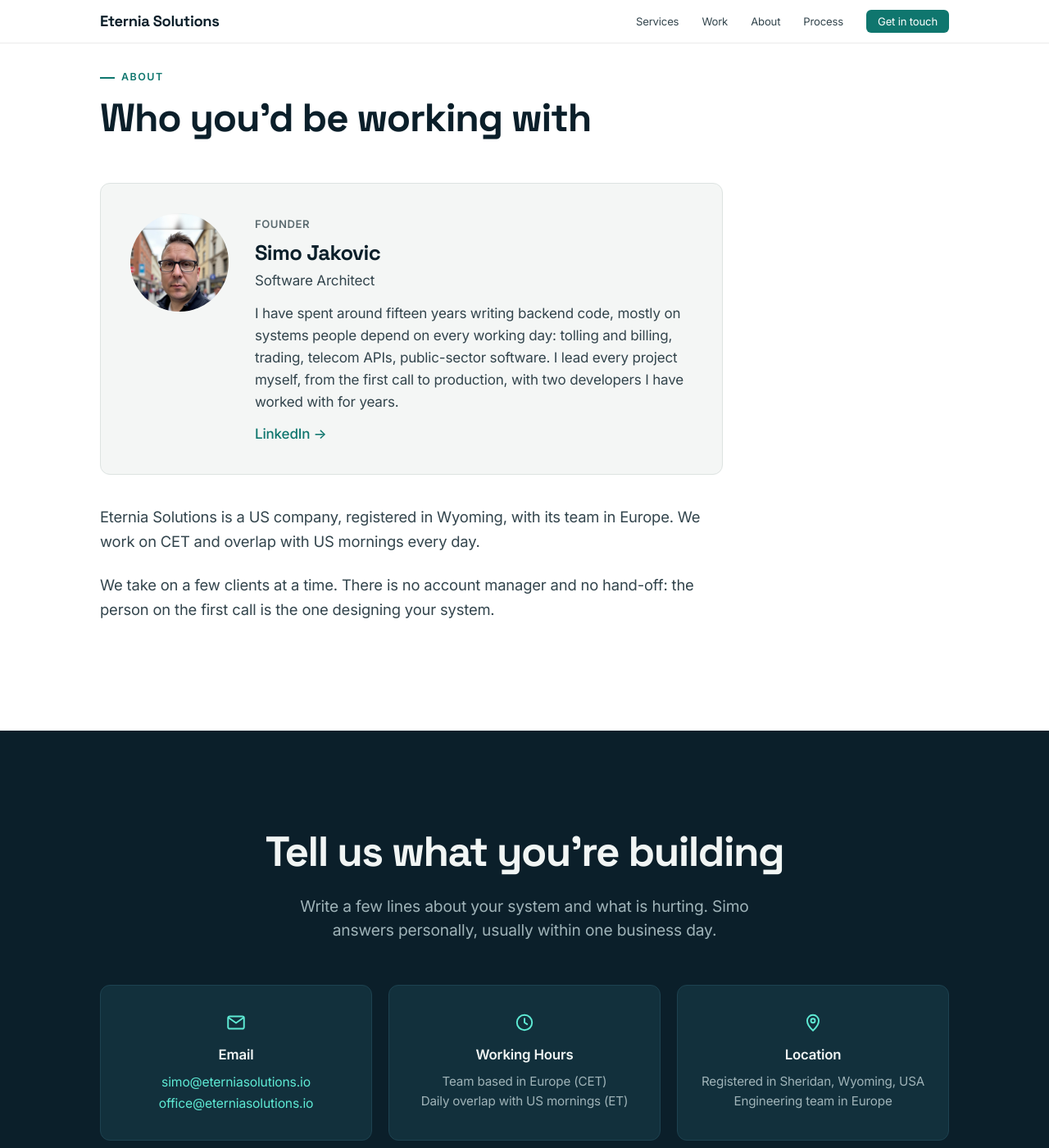
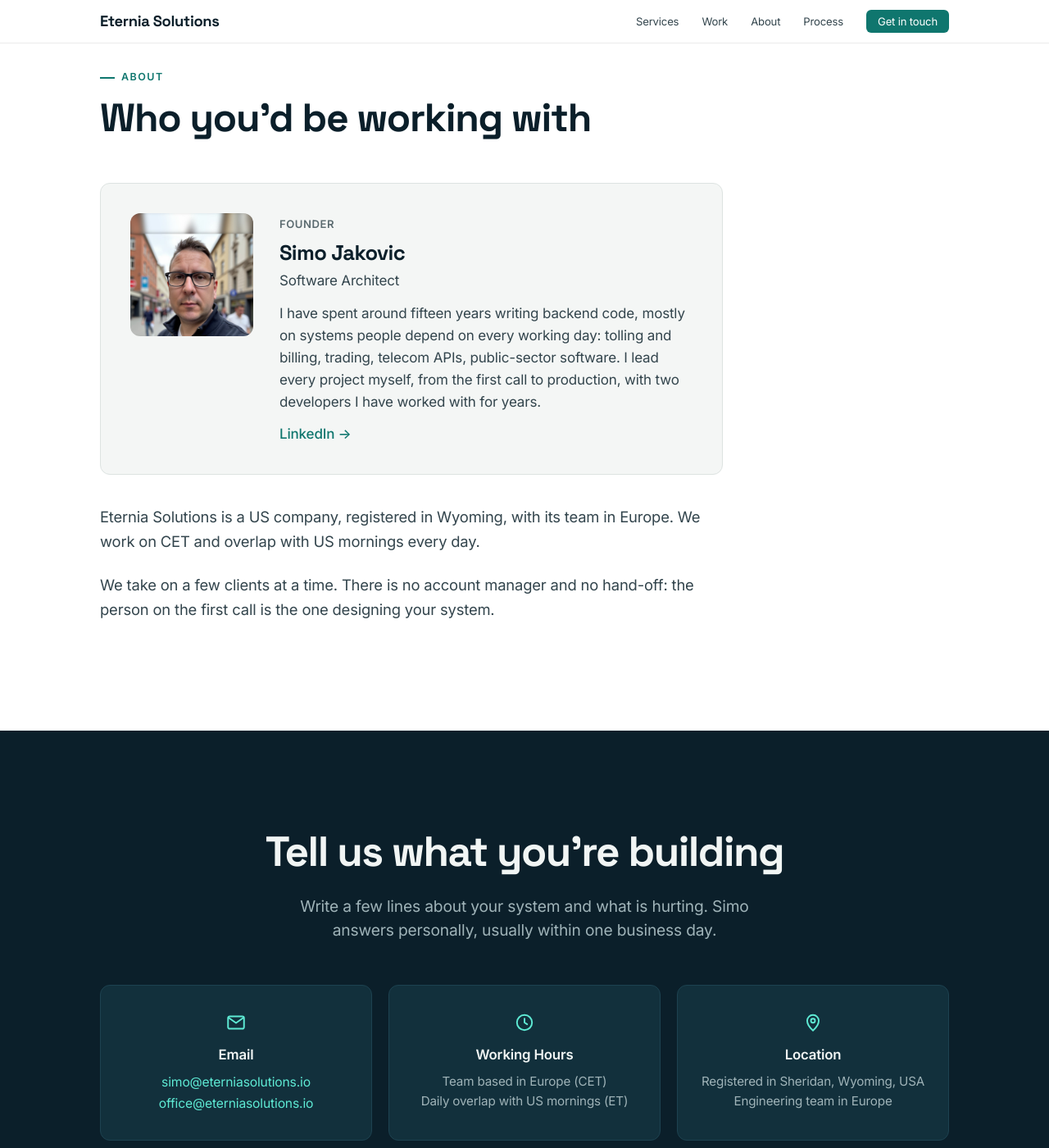
Before and after one commit to sjakovic/sjakovic.github.io, a Jekyll site: the page built from index.md, in a window 1280 px wide and 1400 px high, scrolled down 2763 px. Shown: the whole window at 82% size. Built offline with Jekyll 4.4.1, drawn with Linux system fonts in a browser that asks for light colours.

Commit message:
Add files via upload

```diff
--- a/assets/css/site.css
+++ b/assets/css/site.css
@@ -93,7 +93,7 @@ img { max-width: 100%; display: block; }
 .about-content p { font-size: 1.15rem; color: var(--text-2); line-height: 1.65; margin-bottom: 22px; }
 .about-content p:first-of-type { font-size: 1.4rem; color: var(--text); font-weight: 600; letter-spacing: -0.02em; line-height: 1.4; }
 .founder-card { max-width: 760px; margin: 48px auto 0; display: flex; gap: 32px; align-items: flex-start; background: var(--bg-alt); border: 1px solid var(--line); border-radius: var(--radius); padding: 36px; }
-.founder-photo { width: 120px; height: 120px; border-radius: 50%; object-fit: cover; flex-shrink: 0; }
+.founder-photo { width: 150px; height: 150px; border-radius: 12px; object-fit: cover; flex-shrink: 0; }
 .founder-label { font-size: 0.82rem; font-weight: 600; color: var(--muted); text-transform: uppercase; letter-spacing: 0.04em; }
 .founder-text h3 { font-family: var(--head); font-size: 1.6rem; font-weight: 700; letter-spacing: -0.025em; margin: 4px 0 2px; }
 .founder-role { color: var(--muted); margin-bottom: 12px; }
```
